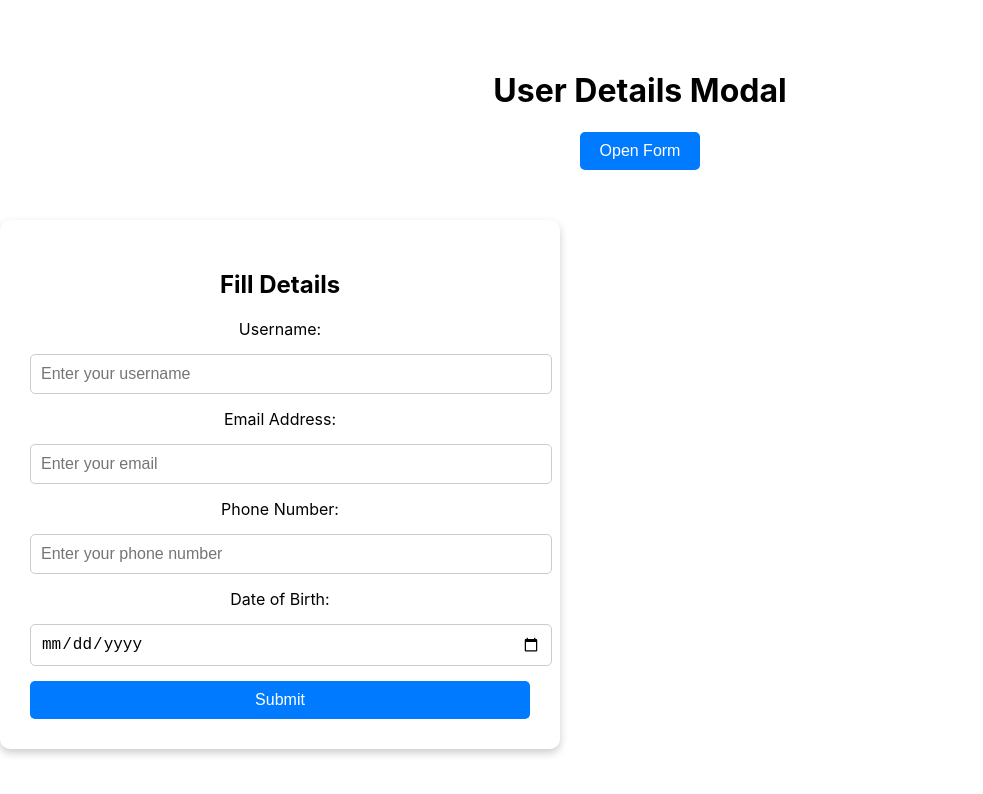
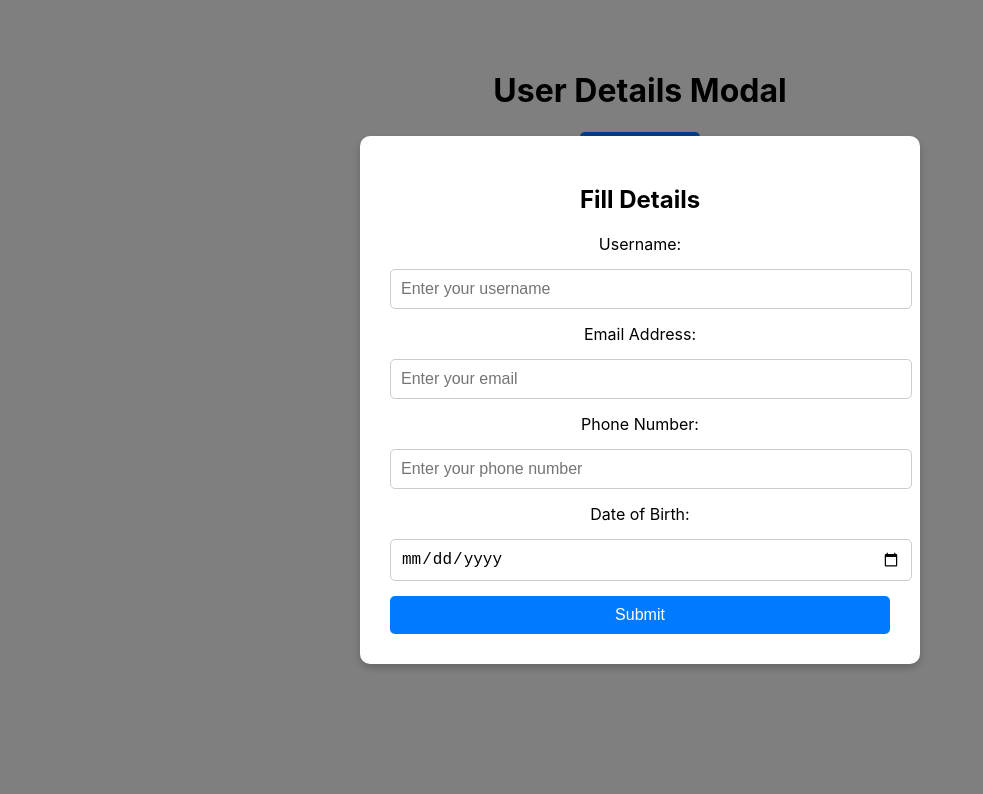
Before and after one commit to Akshya20/Xmodal, a React (Create React App) app: page / in a window 1280 px wide. Both pictures are taken after a click on the button "Open Form". Shown: the top 794 px of the page, without its empty margins (0-983 px from the left). Built offline with nearby package versions, Linux system fonts and the light colour scheme.

Commit message:
Update App.css

```diff
--- a/src/App.css
+++ b/src/App.css
@@ -1,3 +1,17 @@
+.modal {
+  position: fixed;
+  top: 0;
+  left: 0;
+  width: 100%;
+  height: 100%;
+  background: rgba(0, 0, 0, 0.5);
+  display: flex;
+  justify-content: center;
+  align-items: center;
+  z-index: 1000;
+}
+
+
 .modal1-container {
   text-align: center;
   padding: 50px;
```
